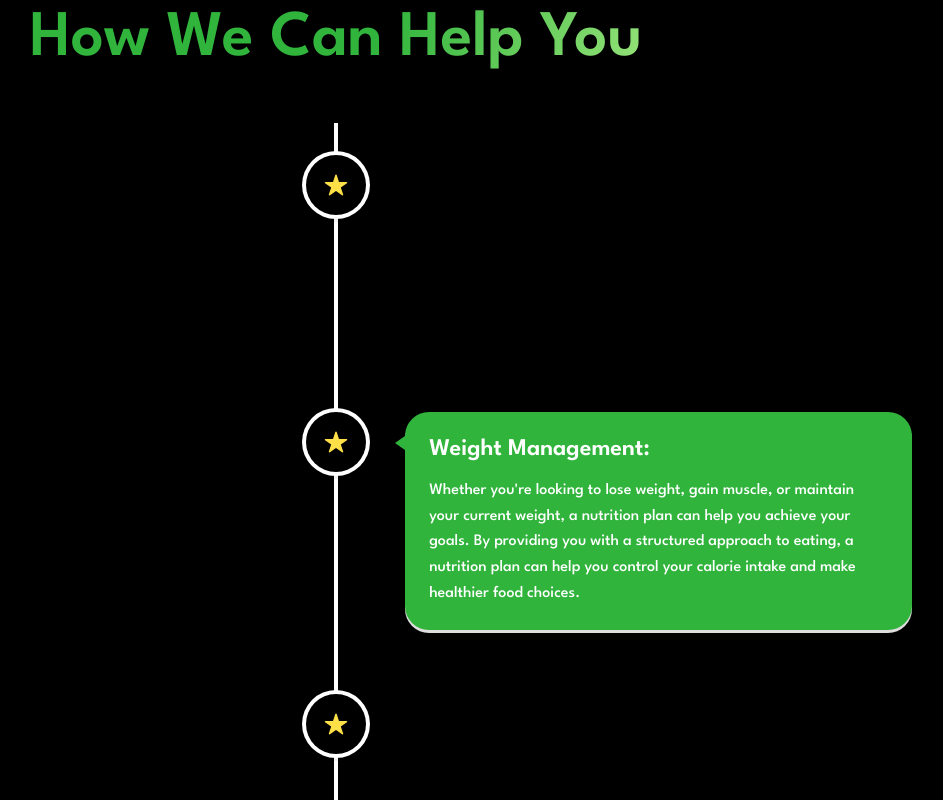
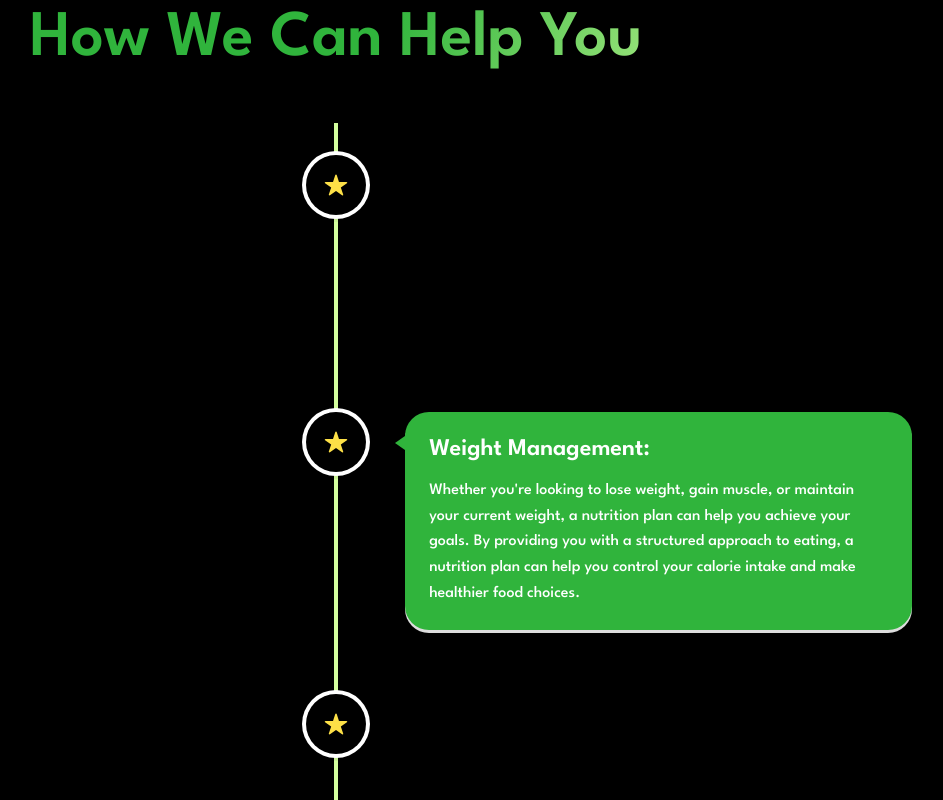
Before and after one commit to mohamed-sayed-elmahdy/kalos-fit, a Next.js app: page / in a window 1280 px wide. Shown: the part 2320-3120 px from the top of the page, without its empty margins (304-1247 px from the left). Built offline with nearby package versions, Linux system fonts and the light colour scheme.

Commit message:
New Version

```diff
--- a/src/app/components/HowWeCan/HowWecan.jsx
+++ b/src/app/components/HowWeCan/HowWecan.jsx
@@ -12,7 +12,7 @@ function HowWecan() {
   return (
     <div className="flex flex-col justify-center items-center my-7">
       <h1 className="h1 text-gradient my-12">How We Can Help You</h1>
-      <VerticalTimeline>
+      <VerticalTimeline lineColor="#D4FF9E" animate={true}>
         <VerticalTimelineElement
           visible={true}
           animate={true}
```
